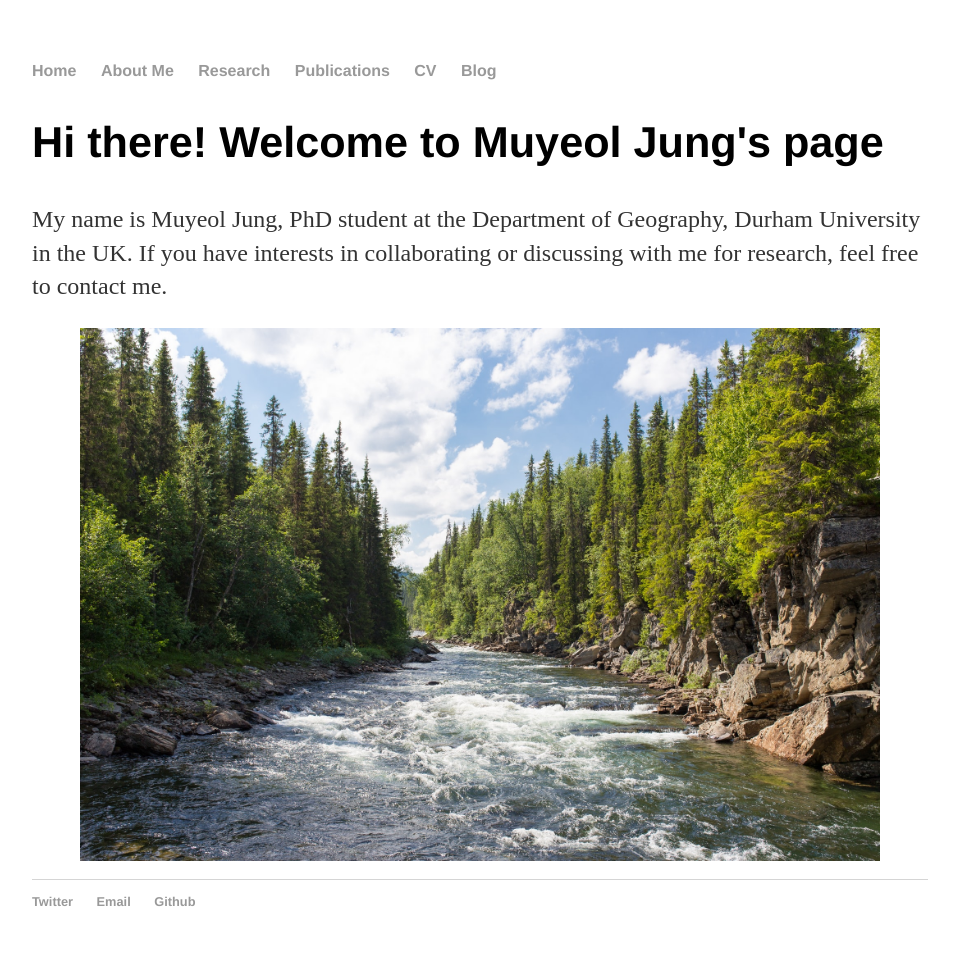
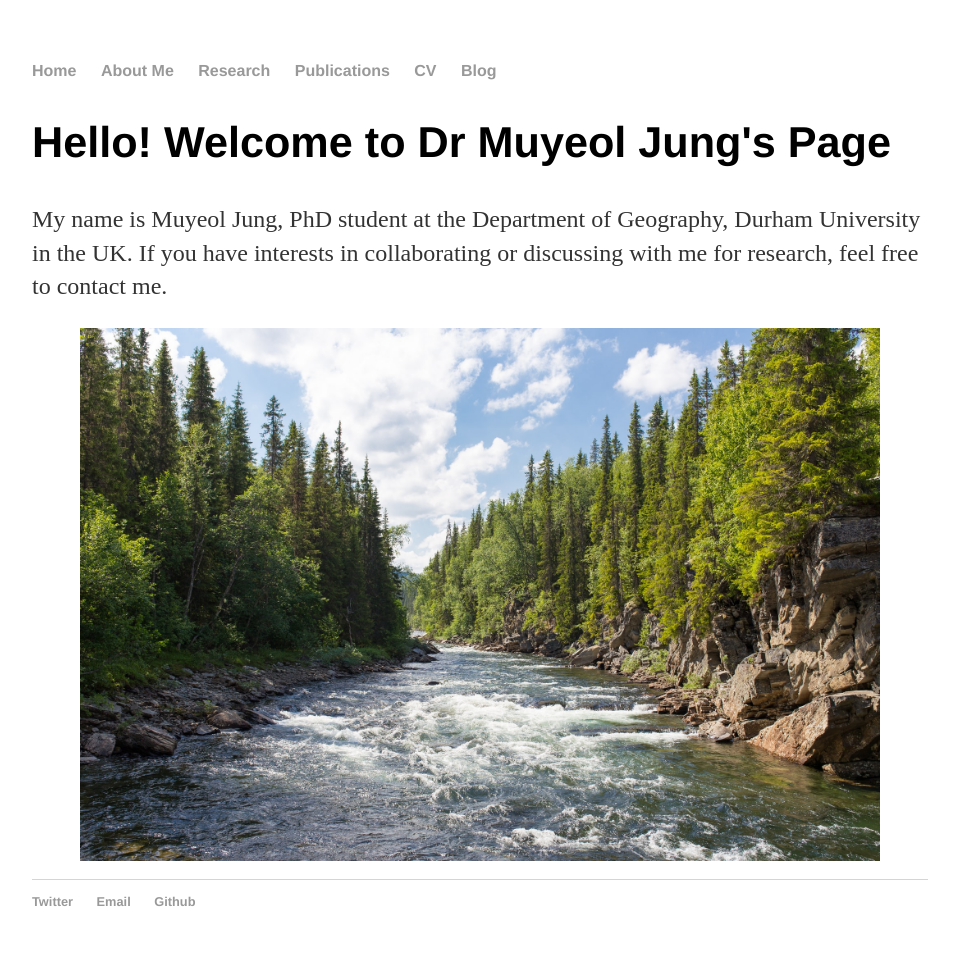
Before and after one commit to muyeoljung/muyeoljung.github.io, a Jekyll site: the page built from index.html, in a window 1280 px wide. Shown: the whole page, without its empty margins (160-1119 px from the left). Built offline with Jekyll 4.4.1, drawn with Linux system fonts in a browser that asks for light colours.

Commit message:
Update index.html

```diff
--- a/index.html
+++ b/index.html
@@ -11,7 +11,7 @@ img {
 </style>
 
 		<div class="blurb">
-			<h2>Hi there! Welcome to Muyeol Jung's page</h2>
+			<h2>Hello! Welcome to Dr Muyeol Jung's Page</h2>
 			<p>My name is Muyeol Jung, PhD student at the Department of Geography, Durham University in the UK.
 			If you have interests in collaborating or discussing with me for research, feel free to contact me.</p>
 			<img src= "images/main_rivers.jpg", width="800" />
```
